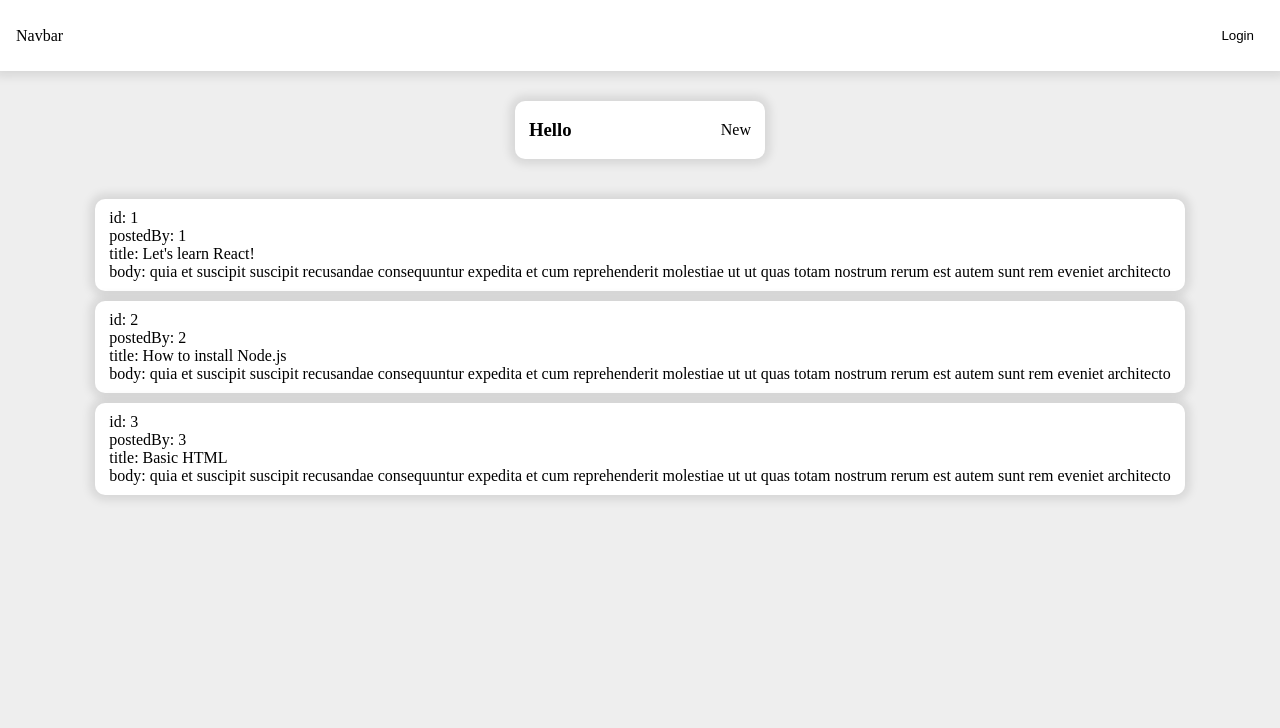
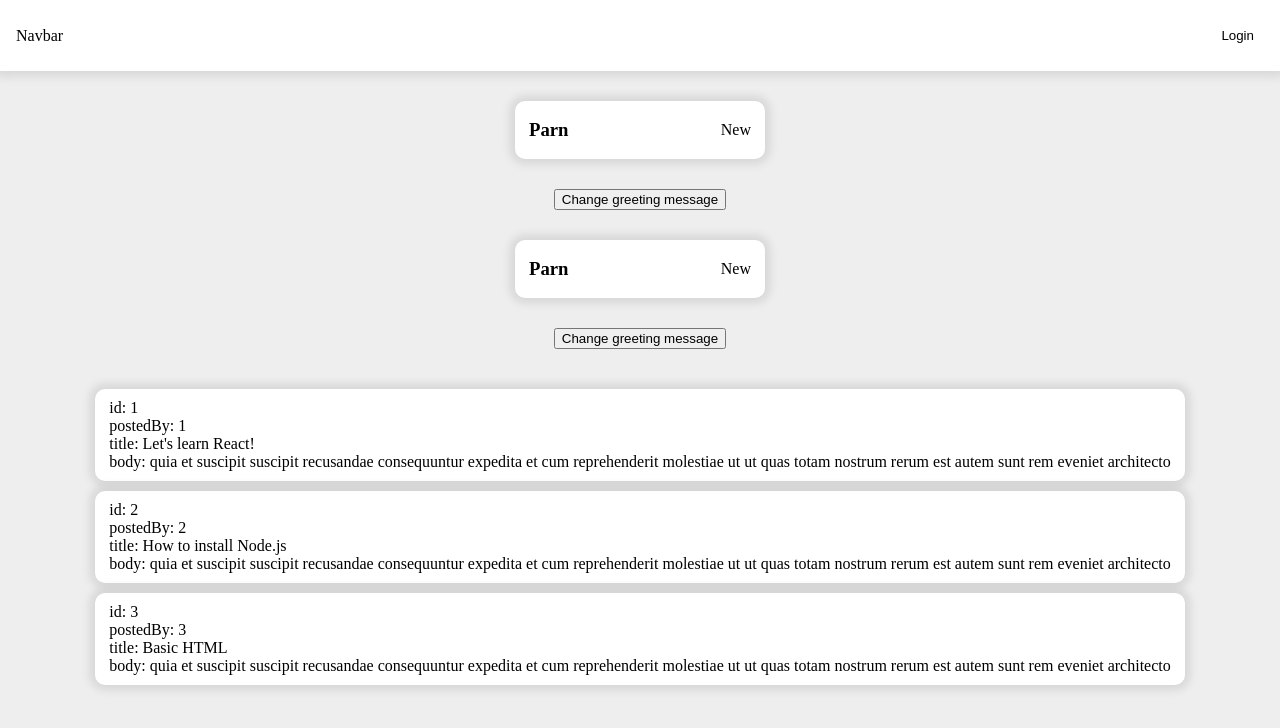
Before and after one commit to imnotprn/react-demo, a React (Vite) app: page / in a window 1280 px wide. Shown: the top 728 px of the page. Built offline with nearby package versions, Linux system fonts and the light colour scheme.

Commit message:
usestate

```diff
--- a/src/App.tsx
+++ b/src/App.tsx
@@ -30,6 +30,7 @@ function App() {
     <div className="App">
       <Navbar />
       <Greeting name="New" greetingMsg="Hello" isLoggedIn={true} />
+      <Greeting name="New" greetingMsg="Hello" isLoggedIn={true} />
       <div className="feed-container">
         {posts.map((post) => {
           return <Post key={post.id} post={post} />;
--- a/src/components/Greeting.tsx
+++ b/src/components/Greeting.tsx
@@ -1,3 +1,4 @@
+import { useState } from "react";
 import classes from "./Greeting.module.css";
 
 interface iGreeting {
@@ -6,12 +7,20 @@ interface iGreeting {
   isLoggedIn: boolean;
 }
 
-const Greeting = ({ name, greetingMsg, isLoggedIn }: iGreeting) => {
+const Greeting = ({ name, isLoggedIn }: iGreeting) => {
+  const [greetingMsg, setGreetingMsg] = useState<string>("Parn");
+
+  const handleClick = () => {
+    setGreetingMsg("Hello");
+  };
   return (
-    <div className={classes.card}>
-      <h3> {greetingMsg} </h3>
-      <p> {isLoggedIn ? name : "Unknow"} </p>
-    </div>
+    <>
+      <div className={classes.card}>
+        <h3> {greetingMsg} </h3>
+        <p> {isLoggedIn ? name : "Unknow"} </p>
+      </div>
+      <button onClick={handleClick}>Change greeting message</button>
+    </>
   );
 };
 
```
